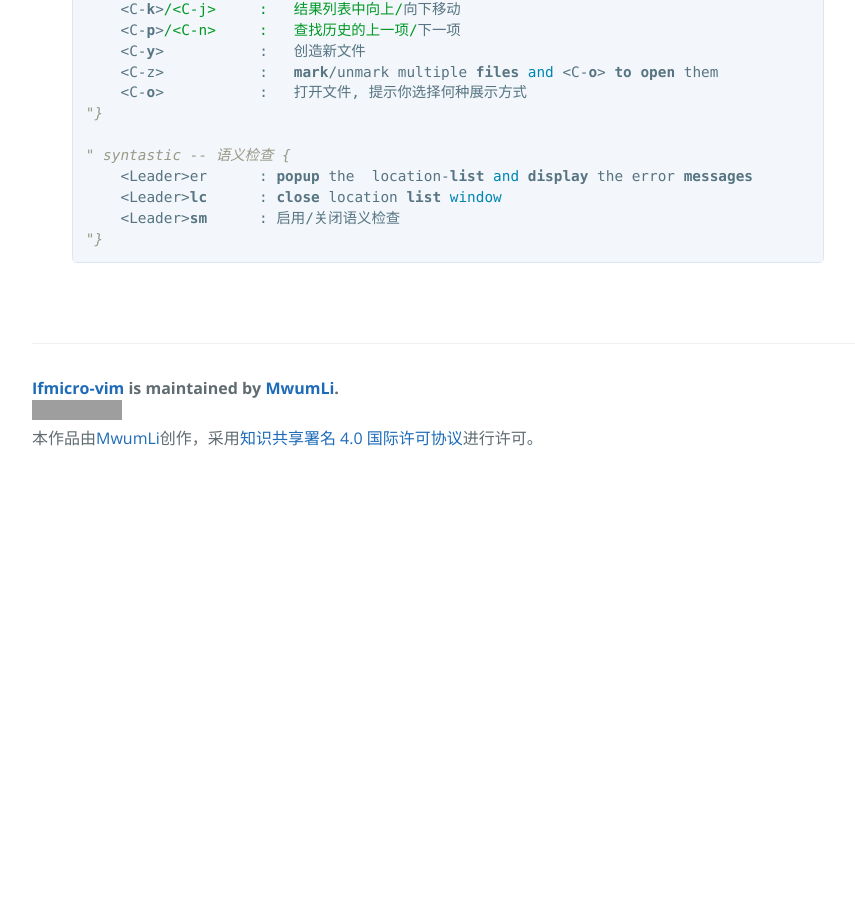
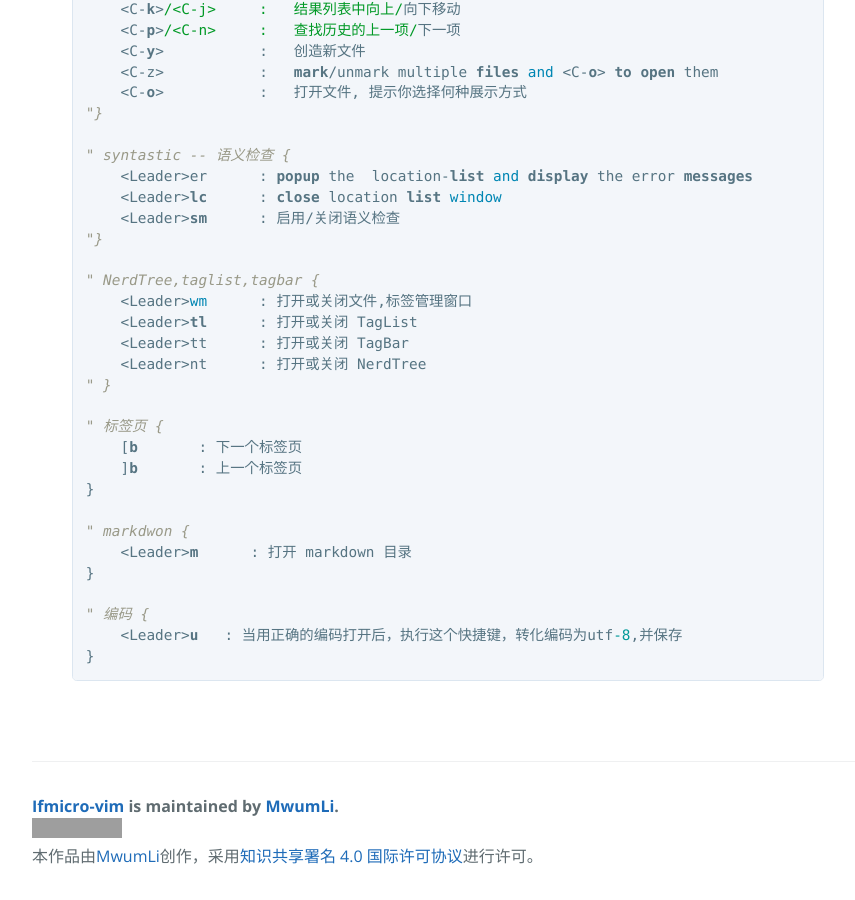
Before and after one commit to MwumLi/ifmicro-vim, a Jekyll site: the page built from index.md, in a window 1280 px wide and 900 px high, scrolled down 5225 px. Shown: the whole window, without its empty margins (192-1047 px from the left). Built offline with Jekyll 4.4.1, drawn with Linux system fonts in a browser that asks for light colours; before the commit the page ends 5707 px from its top, so only the background shows below that; grey boxes are pictures that could not be loaded.

Commit message:
add keys

```diff
--- a/index.md
+++ b/index.md
@@ -227,4 +227,24 @@ layout: default
     <Leader>sm      : 启用/关闭语义检查
 "}
 
+" NerdTree,taglist,tagbar {
+    <Leader>wm      : 打开或关闭文件,标签管理窗口
+    <Leader>tl      : 打开或关闭 TagList
+    <Leader>tt      : 打开或关闭 TagBar
+    <Leader>nt      : 打开或关闭 NerdTree
+" }
+
+" 标签页 {
+    [b       : 下一个标签页
+    ]b       : 上一个标签页
+}
+
+" markdwon {
+    <Leader>m      : 打开 markdown 目录
+}
+
+" 编码 {
+    <Leader>u   : 当用正确的编码打开后，执行这个快捷键，转化编码为utf-8,并保存
+}
+
 {% endhighlight %}
```
